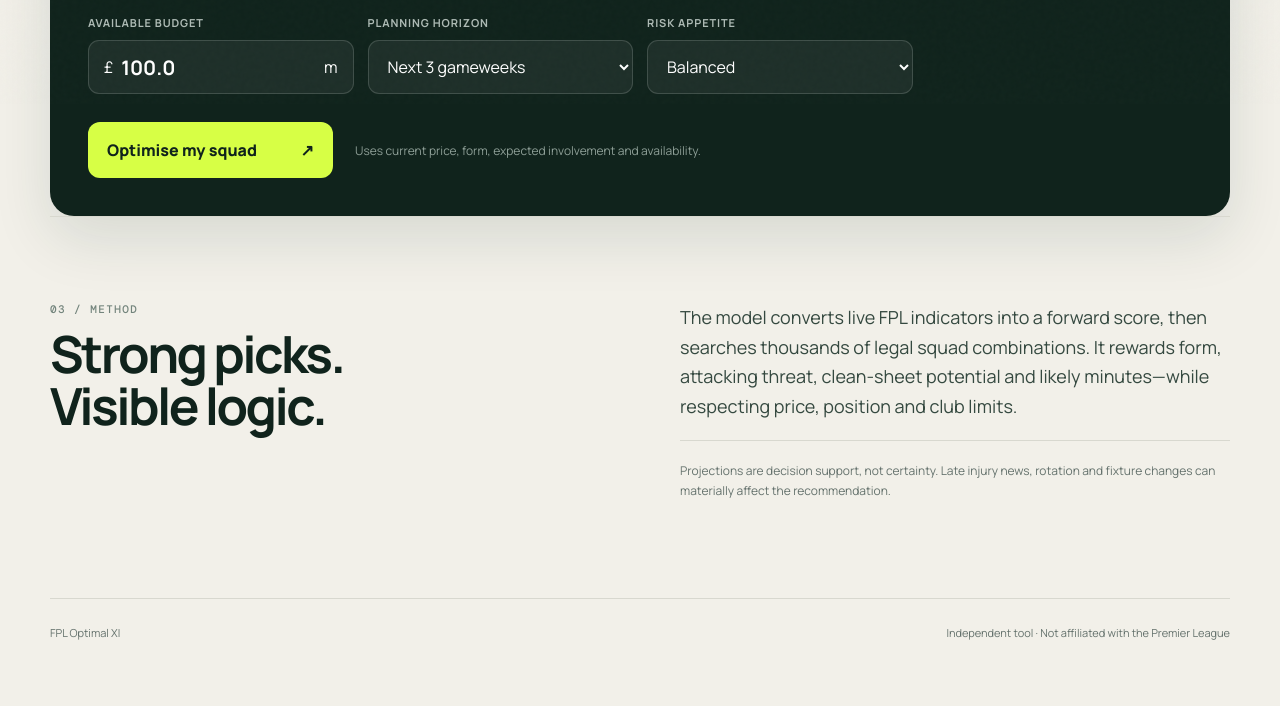
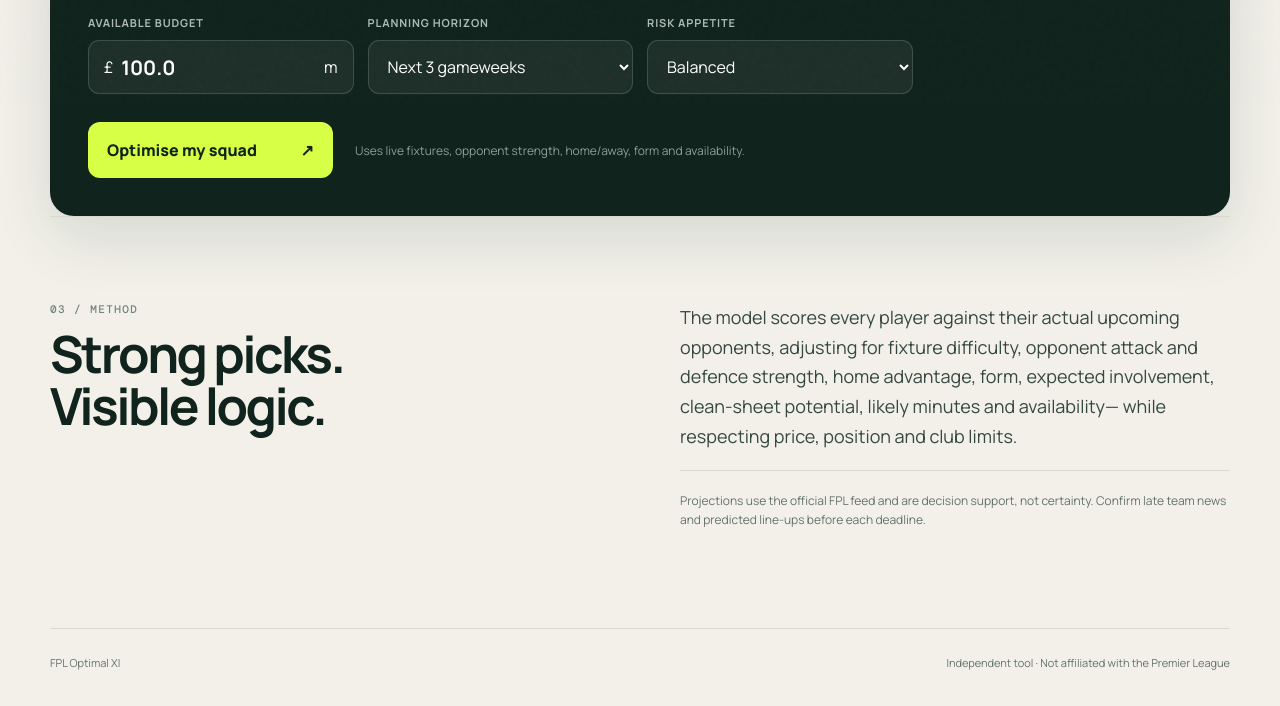
Before and after one commit to kwkhong/fpl-squad-optimiser, a plain HTML site: page index.html in a window 1280 px wide. Shown: the part 696-1402 px from the top of the page. Before the commit the page ends 1372 px from the top, so only its background shows below. Drawn offline with nearby package versions, Linux system fonts and the light colour scheme; no server answers.

Commit message:
Explain fixture-aware projections

```diff
--- a/index.html
+++ b/index.html
@@ -101,7 +101,7 @@
             <span>Optimise my squad</span>
             <span aria-hidden="true">↗</span>
           </button>
-          <p id="actionHint">Uses current price, form, expected involvement and availability.</p>
+          <p id="actionHint">Uses live fixtures, opponent strength, home/away, form and availability.</p>
         </div>
         <div class="message hidden" id="message" role="status"></div>
       </section>
@@ -154,14 +154,14 @@
         </div>
         <div class="method-copy">
           <p>
-            The model converts live FPL indicators into a forward score, then searches
-            thousands of legal squad combinations. It rewards form, attacking threat,
-            clean-sheet potential and likely minutes—while respecting price, position
-            and club limits.
+            The model scores every player against their actual upcoming opponents, adjusting
+            for fixture difficulty, opponent attack and defence strength, home advantage,
+            form, expected involvement, clean-sheet potential, likely minutes and availability—
+            while respecting price, position and club limits.
           </p>
           <p class="fine-print">
-            Projections are decision support, not certainty. Late injury news, rotation
-            and fixture changes can materially affect the recommendation.
+            Projections use the official FPL feed and are decision support, not certainty.
+            Confirm late team news and predicted line-ups before each deadline.
           </p>
         </div>
       </section>
```
